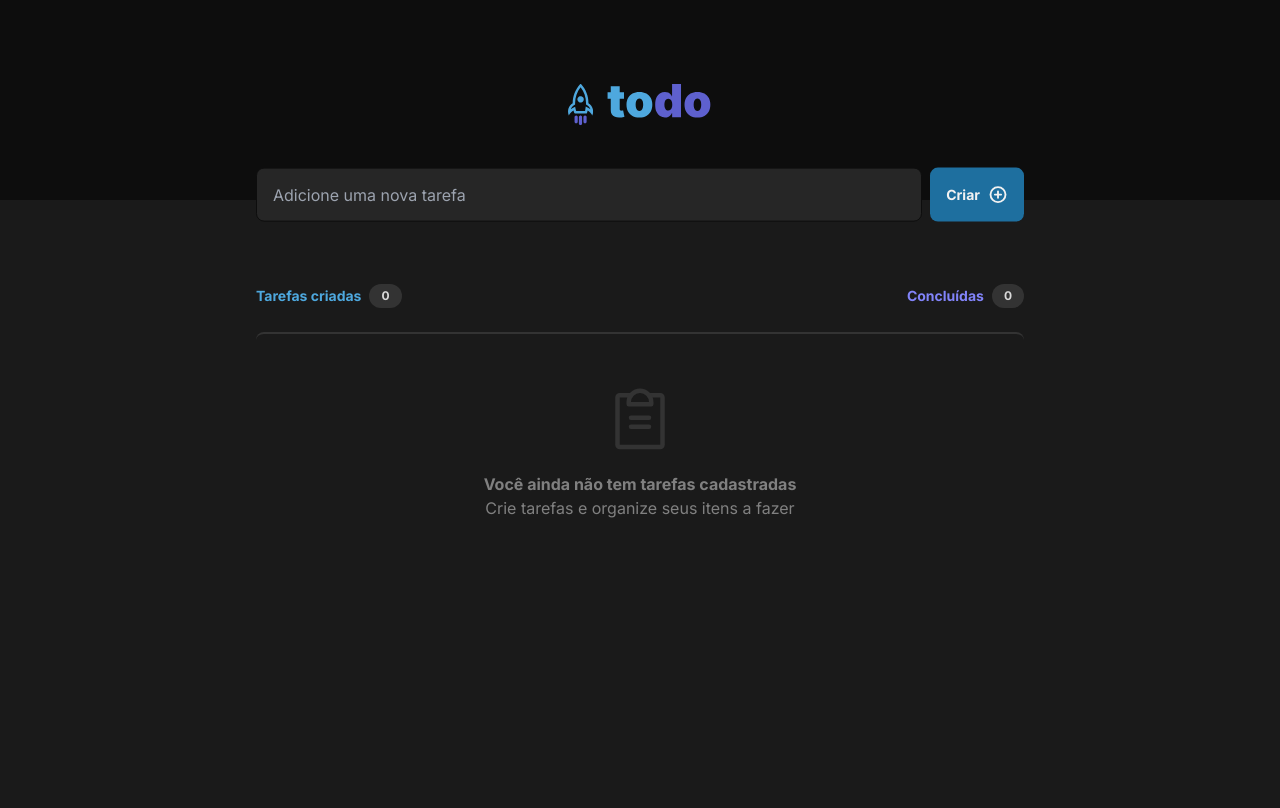
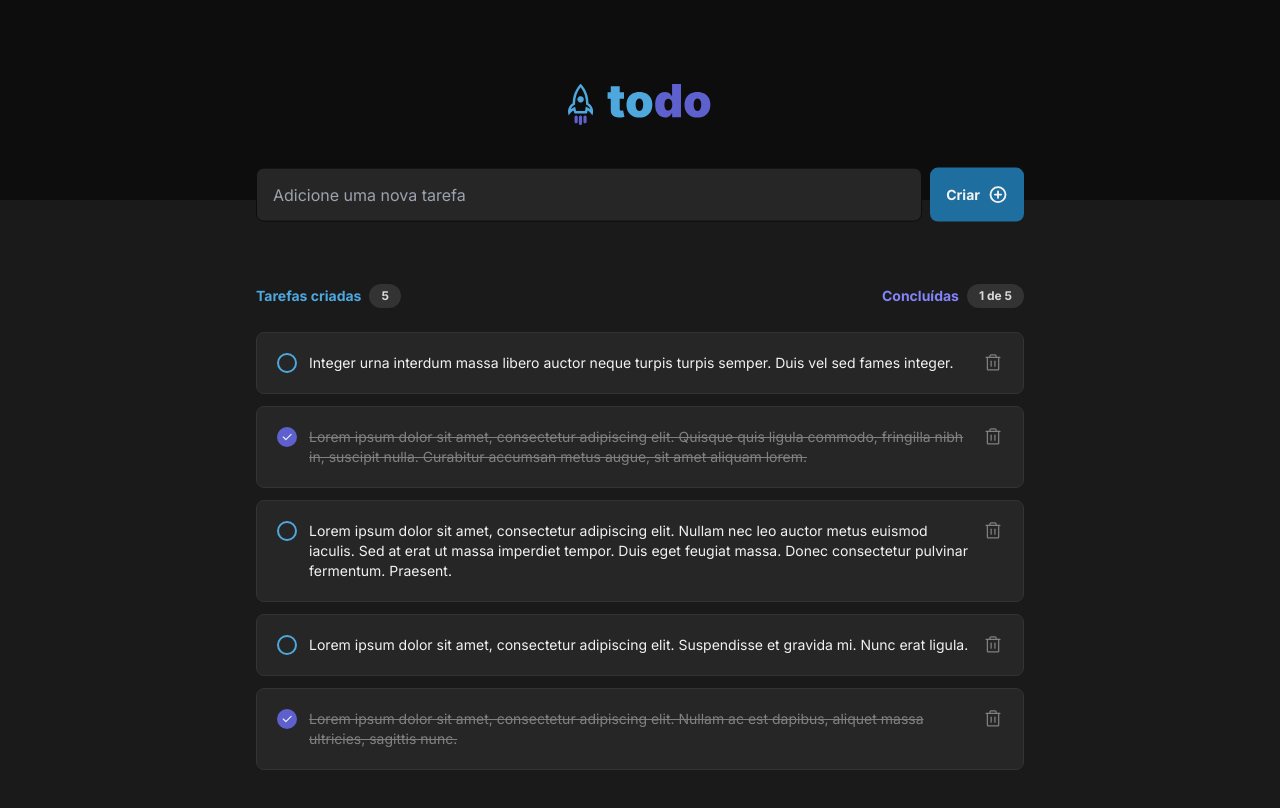
Before and after one commit to JamDev0/To-Do-Do-Do, a React (Vite) app: page / in a window 1280 px wide. Shown: the top 808 px of the page. Built offline with nearby package versions, Linux system fonts and the light colour scheme.

Commit message:
Continuação do desenvolvimento das funções

```diff
--- a/src/modules/Main.tsx
+++ b/src/modules/Main.tsx
@@ -4,7 +4,7 @@ import { ToDos } from "./ToDos";
 
 export function Main() {
     return(
-        <main className="w-3/5 mx-auto">
+        <main className="w-3/5 mx-auto mb-[100px]">
             <CreateNewToDo/>
 
             <ToDos />
--- a/src/modules/ToDo.tsx
+++ b/src/modules/ToDo.tsx
@@ -6,10 +6,12 @@ interface ToDoProps {
 }
 
 export function ToDo({content, isChecked}:ToDoProps) {
+    // const []
+
     return (
         <div className="flex gap-x-3 items-start p-5 bg-brand-base-gray-500 rounded-lg border-brand-base-gray-400 border">
 
-            <div className={`rounded-full w-[1.1rem] h-[1.1rem] cursor-pointer ${isChecked ? 'bg-brand-purple-500 flex justify-center items-center border-0' : 'border-2 border-brand-blue-400'}`}>
+            <div className={`rounded-full w-[1.25rem] h-[1.254rem] max-w-[1.254rem] max-h-[1.254rem] min-h-[1.254rem] min-w-[1.254rem] cursor-pointer grow ${isChecked ? 'bg-brand-purple-500 flex justify-center items-center border-0' : 'border-2 border-brand-blue-400'}`}>
                 {
                     isChecked ?
                         <Check weight="bold" className="text-brand-base-gray-100 w-3 h-3"/>
@@ -18,9 +20,9 @@ export function ToDo({content, isChecked}:ToDoProps) {
                 }
             </div>
 
-            <p className={`text-brand-base-gray-100 text-sm ${isChecked ? 'text-brand-base-gray-300 line-through' : ''}`}>{content}</p>
+            <p className={`text-brand-base-gray-100 text-sm grow-0 ${isChecked ? 'text-brand-base-gray-300 line-through' : ''}`}>{content}</p>
 
-            <Trash className="text-brand-base-gray-300 w-[1.25rem] h-[1.254rem] cursor-pointer ml-auto"/>
+            <Trash className="text-brand-base-gray-300 w-[1.25rem] h-[1.254rem] max-w-[1.254rem] max-h-[1.254rem] min-h-[1.254rem] min-w-[1.254rem] cursor-pointer ml-auto grow"/>
         </div>
     )
 }
--- a/src/modules/ToDos/index.tsx
+++ b/src/modules/ToDos/index.tsx
@@ -23,7 +23,7 @@ export function ToDos() {
 
     useEffect(()=>{
 
-        getToDos().then(data => {setToDos(data); console.log(ToDos.length)});
+        getToDos().then(data => setToDos(data));
     }, [])
 
     return (
--- a/src/modules/ToDos/modules/Header.tsx
+++ b/src/modules/ToDos/modules/Header.tsx
@@ -12,9 +12,17 @@ export function Header({ ToDos }:HeaderProps) {
     const [numOfCreatedToDos, setNumOfCreatedToDos] = useState<number>(ToDos.length);
     const [numOfConcludedToDos, setNumOfConcludedToDos] = useState<number>(0);
 
-    // Arrumar isso aqui que não atualiza o numero de todos >|
 
-    console.log('Numero de Todos dentro do header ', ToDos)
+
+    useEffect(()=>{
+        setNumOfCreatedToDos(ToDos.length);
+
+        ToDos.forEach(element => {
+            element.isChecked ? setNumOfConcludedToDos(numOfConcludedToDos + 1) : null;
+        });
+
+        // ver o bang sobre atualização multiplas de state da rocket
+    }, [ToDos]);
 
     return (
         <header className="flex w-full justify-between mb-[24px] font-bold text-sm">
--- a/src/modules/ToDos/modules/Main.tsx
+++ b/src/modules/ToDos/modules/Main.tsx
@@ -11,10 +11,10 @@ interface MainProps {
 }
 
 export function Main({ ToDos }:MainProps) {
-    const [doToDosExists, setDoToDosExists] = useState<boolean>(false)
+    const [doToDosExists, setDoToDosExists] = useState<boolean>(true);
 
     return (
-        <main className={`w-full relative rounded-lg border-brand-base-gray-400 border-t-2 ${!doToDosExists ? 'flex items-center justify-center px-20 py-[50px]' : ''}`}>
+        <main className={`w-full relative ${!doToDosExists ? 'flex items-center justify-center px-20 py-[50px] rounded-lg border-brand-base-gray-400 border-t-2' : 'flex flex-col gap-y-[12px]'}`}>
             {
                 doToDosExists ?
                     (
```
